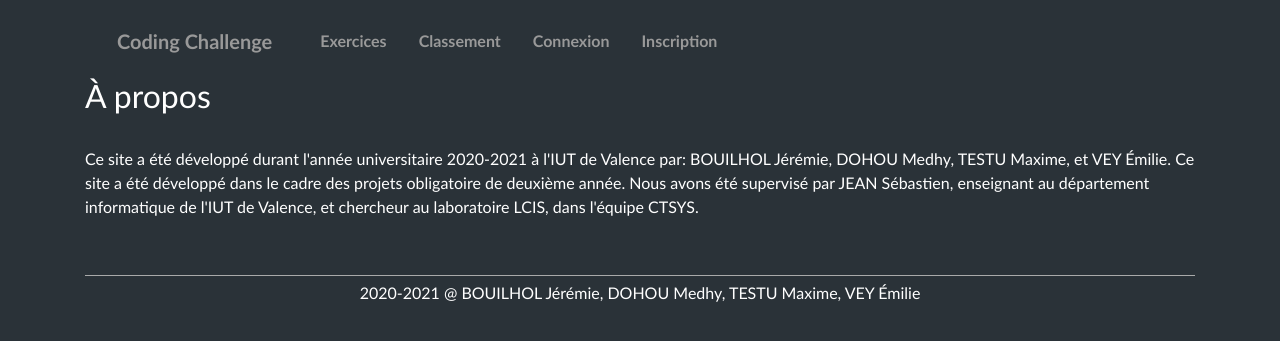
After one commit to PowerPixel/Coding-Challenge, a Symfony app: template templates/About/index.html.twig in a window 1280 px wide. The commit adds this page. Shown: the top 341 px of the page. Run offline with Twig, Linux system fonts and the light colour scheme; the template is opened without the code that fills it, so the values that code supplies are empty; some libraries are stand-ins or nearby versions.

Commit message:
Page à propos

```diff
--- /dev/null
+++ b/templates/About/index.html.twig
@@ -0,0 +1,8 @@
+{% extends 'base.html.twig' %}
+{% block title %}About - Coding Challenge{% endblock %}
+{% block titre_page %}&Agrave; propos{% endblock %}
+{% block body %}
+<br>
+<p>Ce site a été développé durant l'année universitaire 2020-2021 à l'IUT de Valence par: BOUILHOL Jérémie, DOHOU Medhy, TESTU Maxime, et VEY     &Eacute;milie.
+Ce site a été développé dans le cadre des projets obligatoire de deuxième année. Nous avons été supervisé par JEAN Sébastien, enseignant au département informatique de l'IUT de Valence, et chercheur au laboratoire LCIS, dans l'équipe CTSYS.</p>
+{% endblock %}
--- a/templates/navbar.html.twig
+++ b/templates/navbar.html.twig
@@ -7,6 +7,7 @@
 				<a class="nav-item nav-link" href="{{ path('allExercises') }}">Exercices</a>
 				<a class="nav-item nav-link" href="{{ path('leaderboard') }}">Classement</a>
 				<a class="nav-item nav-link" href="{{ path('submit_exercise') }}">Soumettre un exercice</a>
+				<a class="nav-item nav-link" href="{{ path('About') }}">&Agrave; propos</a>
         {% if is_granted('ROLE_ADMIN') %}
           <a class="nav-item nav-link" href="{{ path('admin') }}">Panneau d'administration</a>
         {% endif %}
```
Also changed, not shown: src/Controller/AboutController.php (added, +19 -0 lines).
